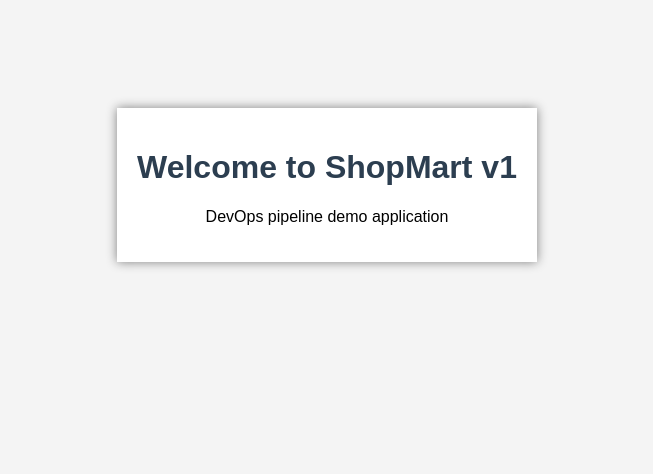
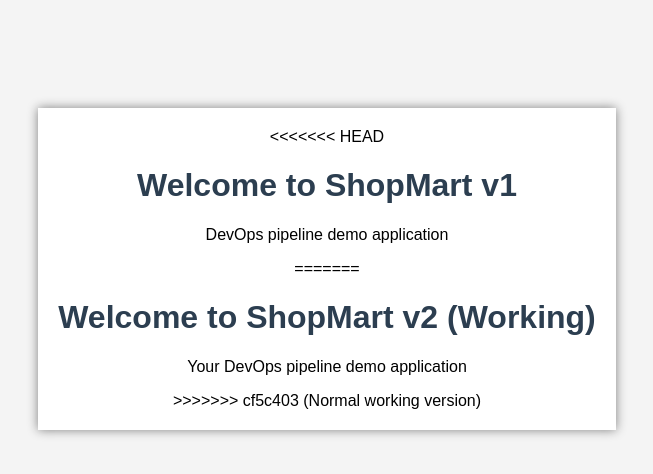
Before and after one commit to Sakshiade31/shopmart-devops, a plain HTML site: page app/index.html in a window 1280 px wide. Shown: the whole page, without its empty margins (313-966 px from the left). Drawn offline with Linux system fonts and the light colour scheme.

Commit message:
Normal working version

```diff
--- a/app/index.html
+++ b/app/index.html
@@ -22,8 +22,13 @@
 </head>
 <body>
     <div class="box">
+<<<<<<< HEAD
         <h1>Welcome to ShopMart v1</h1>
         <p> DevOps pipeline demo application</p>
+=======
+        <h1>Welcome to ShopMart v2 (Working)</h1>
+        <p>Your DevOps pipeline demo application</p>
+>>>>>>> cf5c403 (Normal working version)
     </div>
 </body>
 </html>
```
